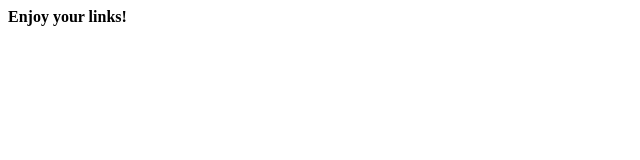
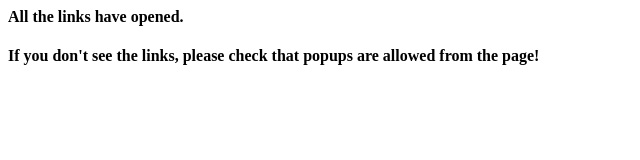
Before and after one commit to regaldisclaimer/openSesame, a plain HTML site: page index.html in a window 1280 px wide. Shown: the whole page, without its empty margins (0-640 px from the left). Drawn offline with Linux system fonts and the light colour scheme.

Commit message:
advise popup

```diff
--- a/index.html
+++ b/index.html
@@ -4,7 +4,8 @@
     <title>Opening Links...</title>
   </head>
 <body>
-<h4>Enjoy your links!</h4>
+<h4>All the links have opened.</h4>
+<h4>If you don't see the links, please check that popups are allowed from the page!</h4>
 <script>
 
 var urls = [];
```
